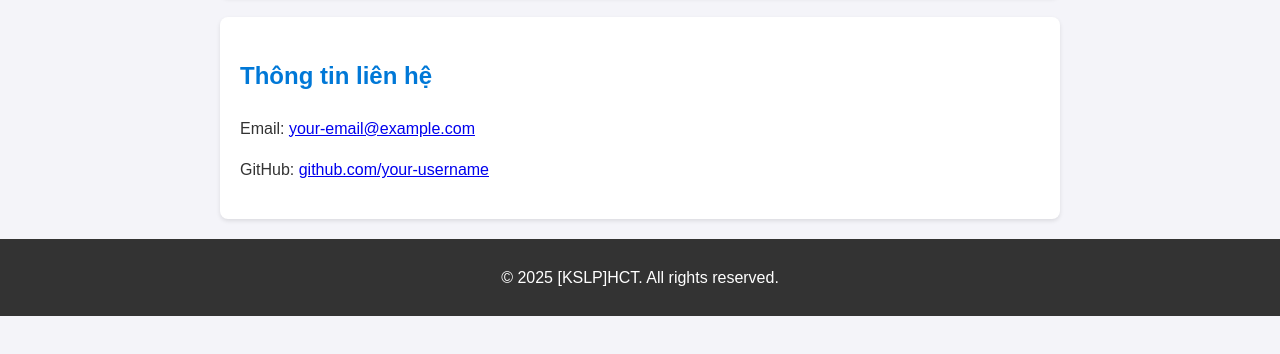
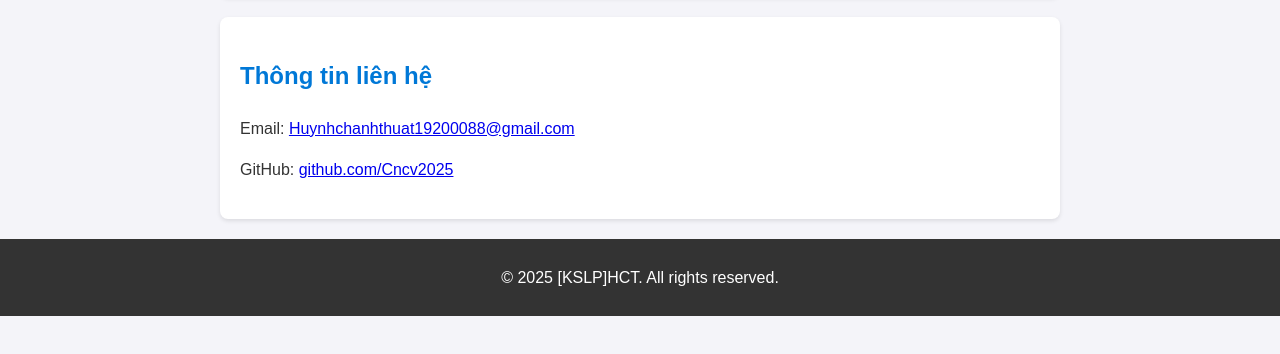
Before and after one commit to ThuatHuynh192000/Profile, a website: page index.html in a window 1280 px wide. Shown: the part 340-694 px from the top of the page. Drawn offline with Linux system fonts and the light colour scheme.

```diff
--- a/index.html
+++ b/index.html
@@ -16,8 +16,8 @@
     </section>
     <section id="contact">
         <h2>Thông tin liên hệ</h2>
-        <p>Email: <a href="mailto:your-email@example.com">your-email@example.com</a></p>
-        <p>GitHub: <a href="https://github.com/your-username" target="_blank">github.com/your-username</a></p>
+        <p>Email: <a href="mailto:your-email@example.com">Huynhchanhthuat19200088@gmail.com</a></p>
+        <p>GitHub: <a href="https://github.com/your-username" target="_blank">github.com/Cncv2025</a></p>
     </section>
     <footer>
         <p>&copy; 2025 [KSLP]HCT. All rights reserved.</p>
```
